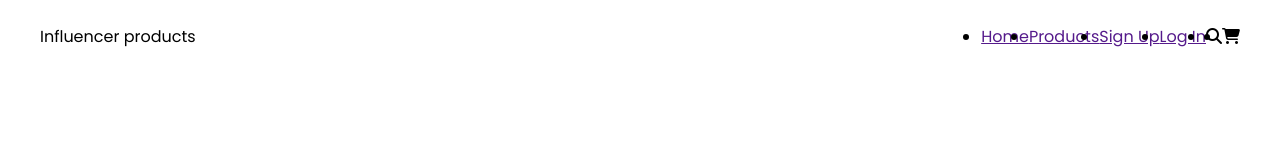
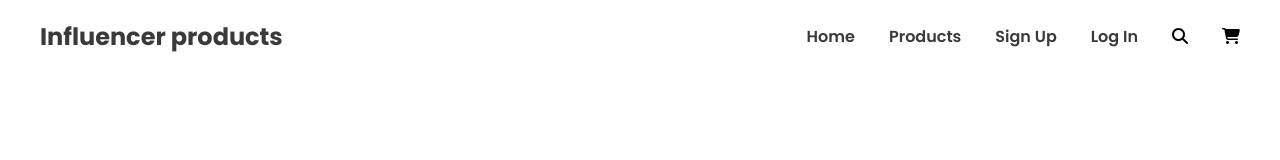
Before and after one commit to Ashikniloy1030/influncer-gear, a plain HTML site: page index.html in a window 1280 px wide. Drawn offline with Linux system fonts and the light colour scheme.

Commit message:
nav section done

```diff
--- a/index.html
+++ b/index.html
@@ -32,6 +32,10 @@
                 </ul>
             </div>
         </nav>
+        <section class="banner-container">
+            <div></div>
+        </section>
+
     </header>
 
 </body>
--- a/style.css
+++ b/style.css
@@ -19,3 +19,31 @@ body {
     justify-content: space-between;
     margin: 0 auto;
 }
+.nav-bar .nav-left{
+    font-size: 1.5rem;
+    font-weight: bold;
+    color: #3A3A3A;
+}
+.menu-container{
+    /* max-width: 463px; */
+    justify-content: space-around;
+}
+.menu{
+   gap: 34px;
+}
+
+.menu-container .menu li{
+  list-style-type: none;
+}
+.menu-container .menu li a{
+    text-decoration: none;
+    color: #3A3A3A;
+    font-size: 1rem;
+    font-weight: 600;
+}
+
+@media screen and (max-width:576px) {
+    .nav-bar {
+    flex-direction: column;
+    }
+}
```
